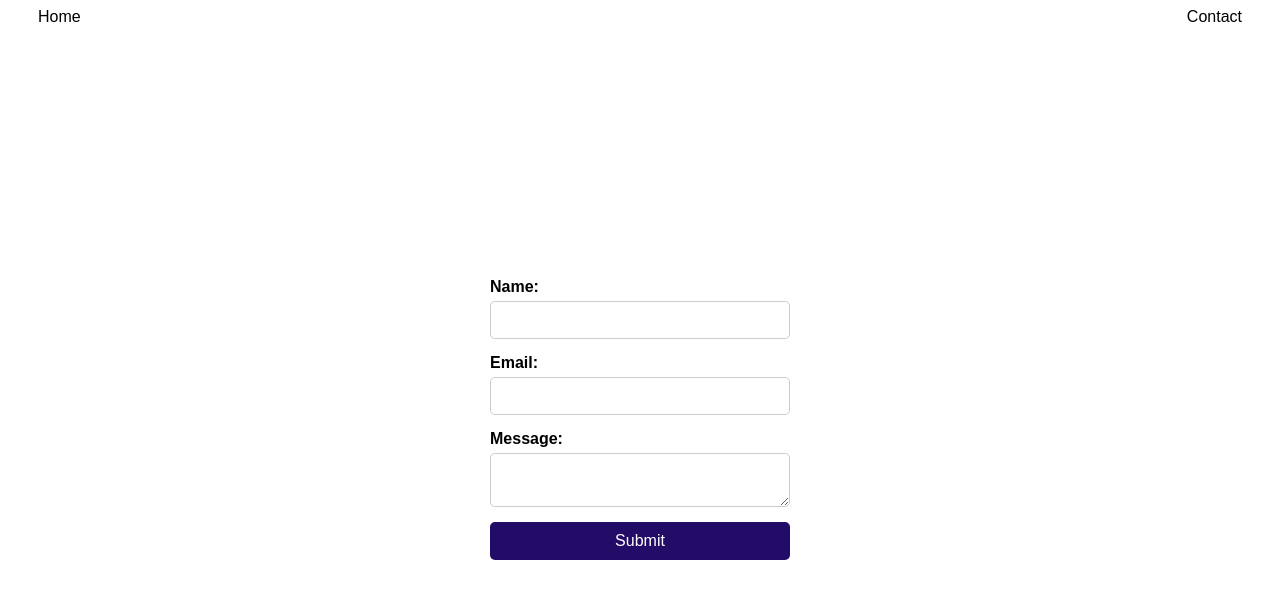
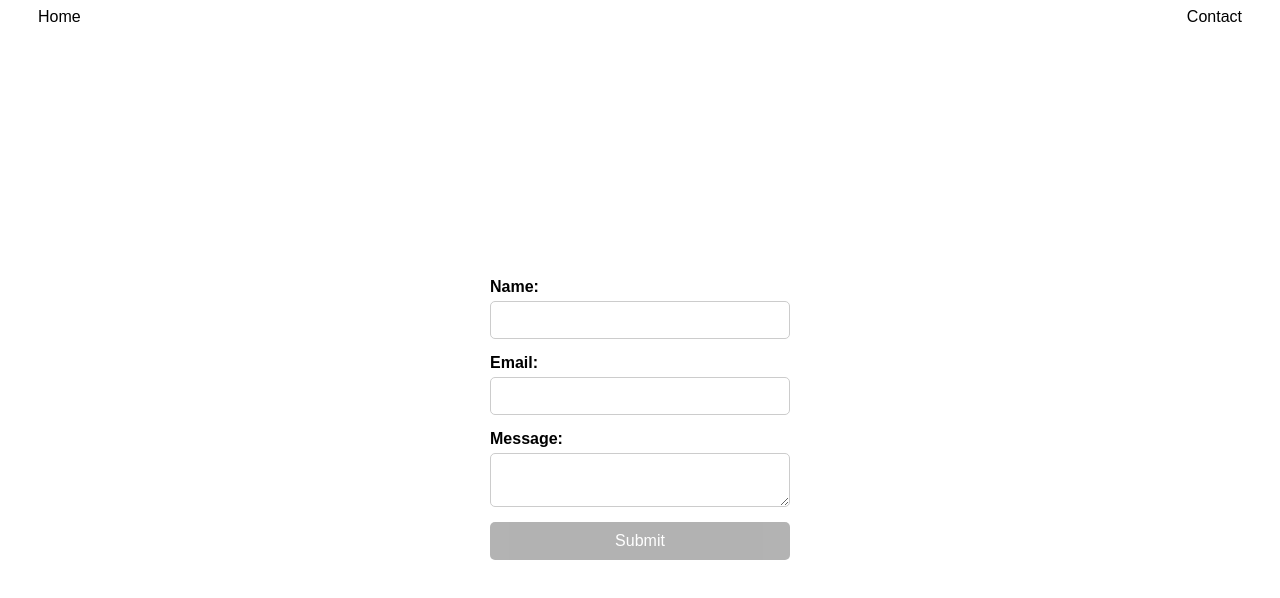
Before and after one commit to cluebbe/ai-impersonator-angular, an Angular app: page /contact in a window 1280 px wide. Shown: the top 598 px of the page. Built offline with nearby package versions, Linux system fonts and the light colour scheme.

Commit message:
disable button based on validation

```diff
--- a/src/app/contact/contact.component.css
+++ b/src/app/contact/contact.component.css
@@ -49,3 +49,9 @@ button {
 button:hover {
     background-color: #55557c;
 }
+
+button:disabled {
+    background-color: gray; /* Set the disabled color to gray */
+    cursor: not-allowed; /* Change the cursor to indicate the button is disabled */
+    opacity: 0.6; /* Optional: Add some transparency for a disabled effect */
+}
--- a/src/app/contact/contact.component.html
+++ b/src/app/contact/contact.component.html
@@ -12,6 +12,6 @@
         <textarea id="message" name="message" formControlName="messageControl"></textarea>
     </div>
     <div class="form-group">
-        <button type="submit" >Submit</button>
+        <button type="submit" [disabled]="contactForm.invalid">Submit</button>
     </div>
 </form>
--- a/src/app/contact/contact.component.ts
+++ b/src/app/contact/contact.component.ts
@@ -11,7 +11,7 @@ export class ContactComponent {
   contactForm = new FormGroup({
     nameControl: new FormControl('', Validators.required),
     emailControl: new FormControl('', Validators.required),
-    messageControl: new FormControl('', Validators.required),
+    messageControl: new FormControl('', [Validators.required, Validators.minLength(10), Validators.maxLength(20)]),
   })
 
 
@@ -20,6 +20,7 @@ export class ContactComponent {
     // if(this.nameControl.dirty){
     //   alert('You changed the name field');
     // }
+
   }
 
 }
```
